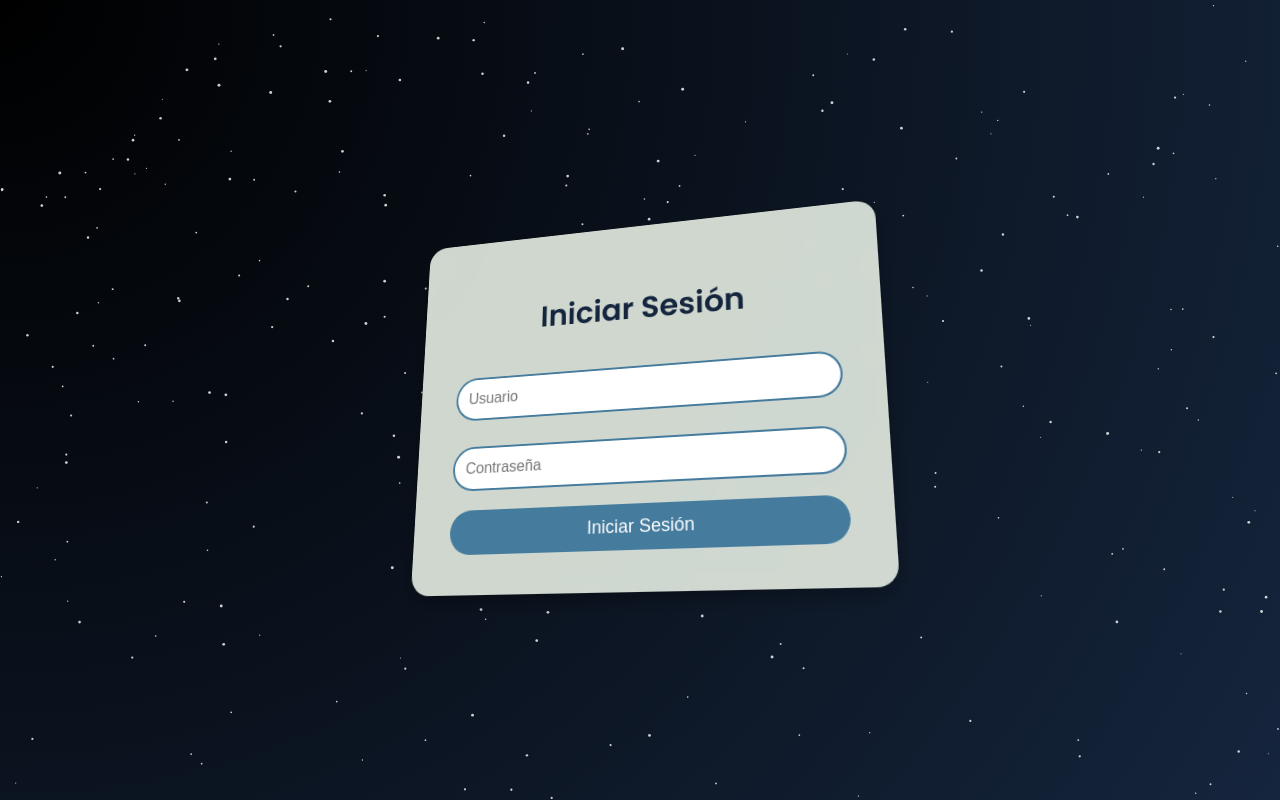
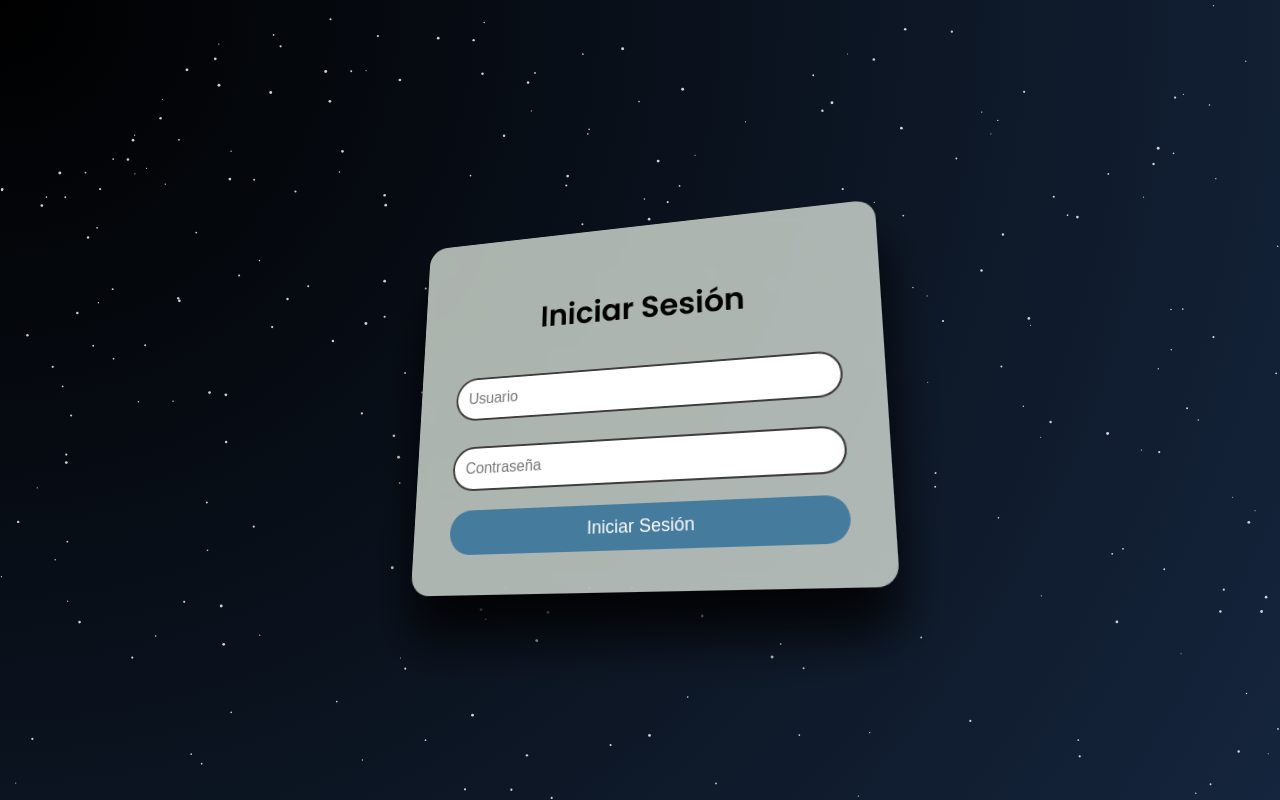
Before and after one commit to bytelu/PSCG-Management-Monitoring-and-Control-Platform, a Django app: page /OICSec/ in a window 1280 px wide. Run offline with Django 5.2, Linux system fonts and the light colour scheme.

Commit message:
Cambio de colores de login

```diff
--- a/templates/login.html
+++ b/templates/login.html
@@ -21,10 +21,10 @@
         }
 
         .container {
-            background-color: rgba(241, 250, 238, 0.85);
+            background-color: rgba(241, 250, 238, 0.7);
             padding: 40px;
             border-radius: 20px;
-            box-shadow: 0 8px 20px rgba(0, 0, 0, 0.3);
+            box-shadow: 0 40px 50px rgba(0, 0, 0, 0.9);
             width: 400px;
             text-align: center;
             position: relative;
@@ -37,7 +37,7 @@
         h2 {
             font-size: 32px;
             margin-bottom: 30px;
-            color: #15253d;
+            color: #000000;
         }
 
         .form-group {
@@ -48,7 +48,7 @@
             width: 100%;
             padding: 12px;
             margin-top: 8px;
-            border: 2px solid #457b9d;
+            border: 2px solid #3d3d3d;
             border-radius: 30px;
             box-sizing: border-box;
             font-size: 16px;
@@ -56,7 +56,7 @@
         }
 
         .form-group input:hover {
-            box-shadow: 0 0 10px rgba(69, 123, 157, 0.7);
+            box-shadow: 0 0 10px rgba(0, 0, 0, 0.7);
             transform: scale(1.05);
         }
 
@@ -73,12 +73,12 @@
         }
 
         button:hover {
-            background-color: #15253d;
+            background-color: #000000;
             transform: scale(1.05);
         }
 
         .error-message, .success-message {
-            color: #e63946;
+            color: #15253d;
             margin-bottom: 20px;
         }
 
```
